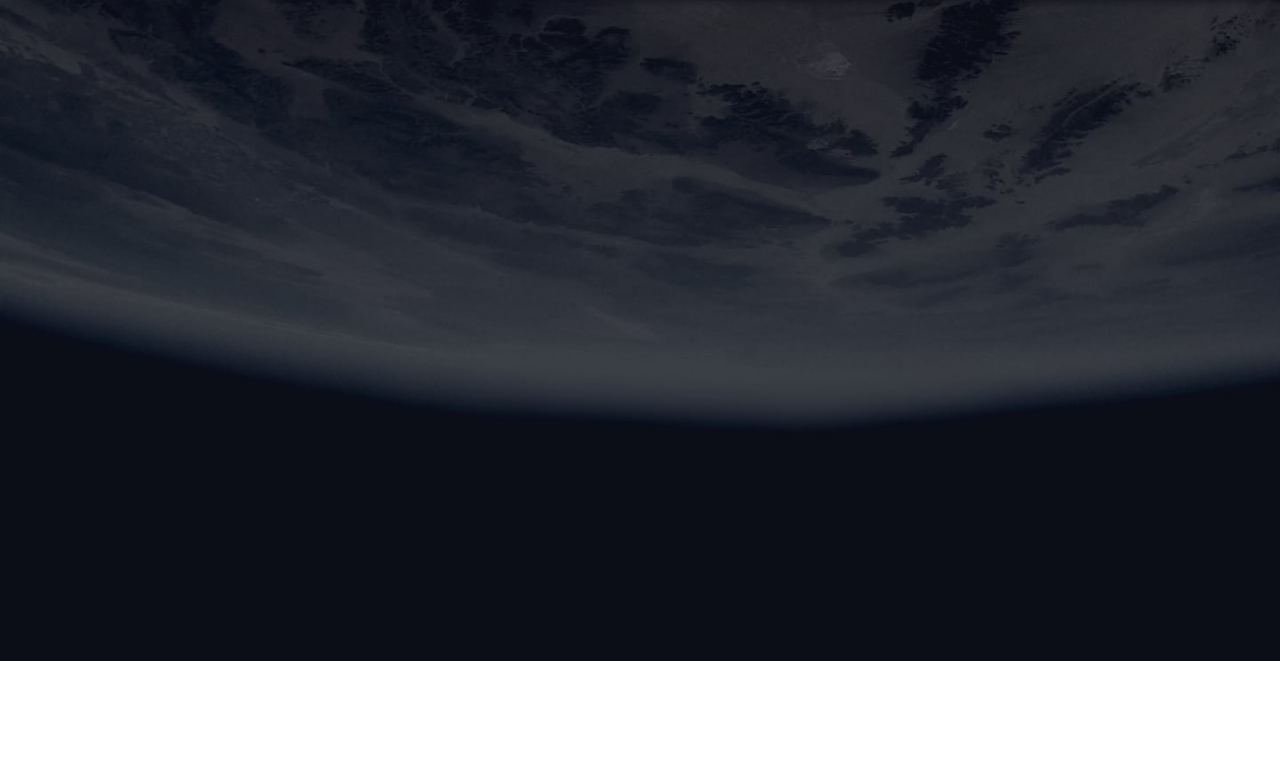
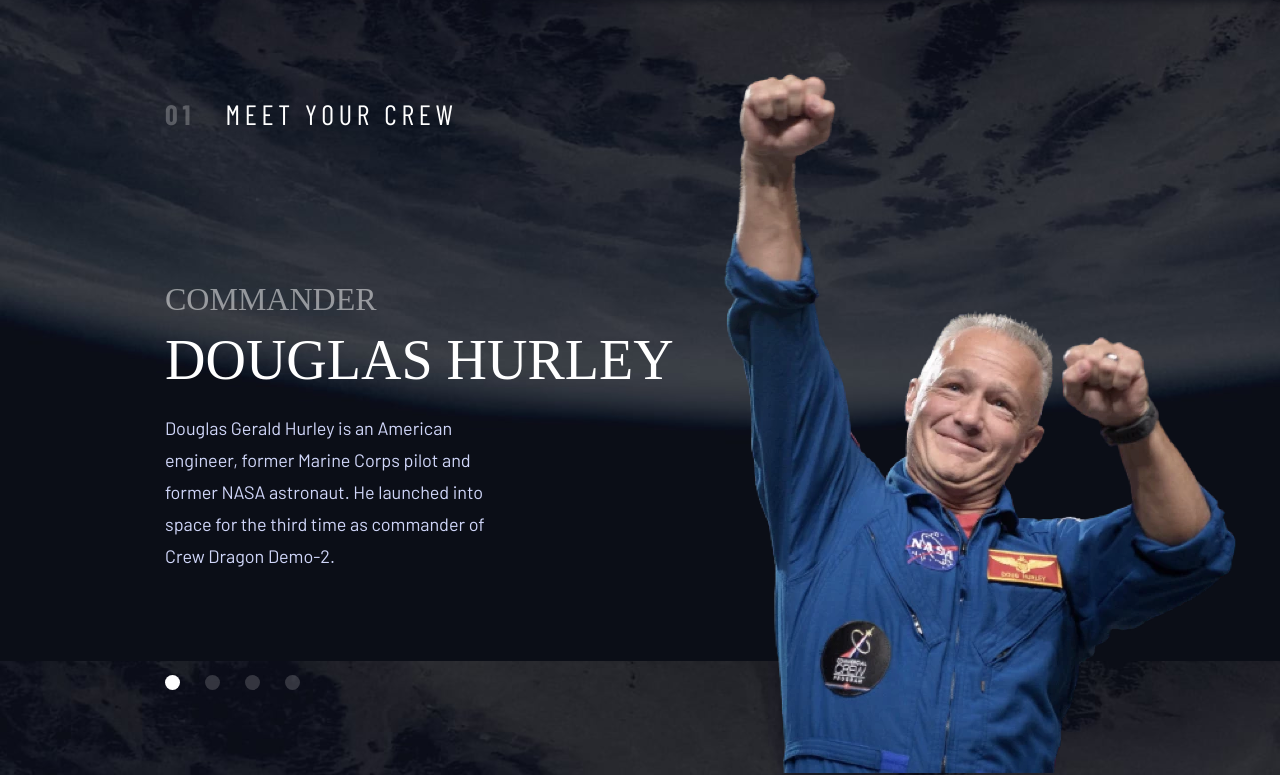
Before and after one commit to Cyfroni/Space-tourism-multi-page-website, a website built with Vite: page src/crew-commander.html in a window 1280 px wide. Shown: the part 139-914 px from the top of the page. Before the commit the page ends 800 px from the top, so only its background shows below. Built offline with nearby package versions, Linux system fonts and the light colour scheme; a web font is replaced by a local one.

Commit message:
crew-commander page

```diff
--- a/src/crew-commander.html
+++ b/src/crew-commander.html
@@ -41,13 +41,31 @@
       </ul>
     </header>
 
-    <!-- 02 Meet your crew
-
-    Commander
-    Douglas Hurley
-
-    Douglas Gerald Hurley is an
-    American engineer, former Marine Corps pilot and former NASA astronaut. He
-    launched into space for the third time as commander of Crew Dragon Demo-2. -->
+    <div class="heading-secondary">
+      <p><span>01</span> Meet your crew</p>
+    </div>
+    <main>
+      <article class="person">
+        <div class="person__details">
+          <p class="person__title">Commander</p>
+          <p class="person__name">Douglas Hurley</p>
+          <p class="person__description">
+            Douglas Gerald Hurley is an American engineer, former Marine Corps
+            pilot and former NASA astronaut. He launched into space for the
+            third time as commander of Crew Dragon Demo-2.
+          </p>
+        </div>
+        <div>
+          <img
+            src="assets/crew/image-douglas-hurley.webp"
+            alt="Douglas Hurley"
+          />
+        </div>
+      </article>
+      <nav>
+        <a class="active" href=""></a><a href=""></a><a href=""></a
+        ><a href=""></a>
+      </nav>
+    </main>
   </body>
 </html>
--- a/src/crew-commander.scss
+++ b/src/crew-commander.scss
@@ -2,3 +2,64 @@
   background-image: url("assets/crew/background-crew-desktop.jpg");
   background-size: cover;
 }
+
+.person {
+  display: flex;
+
+  &__details {
+    margin-left: 16.5rem;
+    margin-top: 15rem;
+  }
+
+  &__title {
+    text-transform: uppercase;
+    font-family: "Bellefair", serif;
+    opacity: 0.5;
+    font-size: 3.2rem;
+
+    margin-bottom: 1rem;
+  }
+
+  &__name {
+    text-transform: uppercase;
+    font-family: "Bellefair", serif;
+    font-size: 5.6rem;
+
+    margin-bottom: 2rem;
+  }
+  &__description {
+    font-size: 1.8rem;
+    line-height: 3.2rem;
+    font-family: "Barlow", sans-serif;
+    color: var(--color-grey);
+    margin-right: 20rem;
+  }
+
+  > * {
+    flex: 1;
+  }
+  img {
+    display: inline-block;
+    margin-top: -5.8rem;
+  }
+}
+
+nav {
+  display: flex;
+  gap: 2.5rem;
+
+  margin-top: -10rem;
+  margin-left: 16.5rem;
+
+  > * {
+    width: 1.5rem;
+    height: 1.5rem;
+    border-radius: 50%;
+    background-color: white;
+    opacity: 0.17;
+
+    &.active {
+      opacity: 1;
+    }
+  }
+}
--- a/src/global.scss
+++ b/src/global.scss
@@ -73,3 +73,17 @@
     }
   }
 }
+
+.heading-secondary {
+  margin-left: 16.5rem;
+  margin-top: 10rem;
+  text-transform: uppercase;
+  font-family: "Barlow Condensed", sans-serif;
+  letter-spacing: 4.72px;
+  font-size: 2.8rem;
+  span {
+    font-weight: bold;
+    margin-right: 2rem;
+    opacity: 0.25;
+  }
+}
```
Also changed, not shown: src/destination-moon.html (+1 -1 lines), src/destination-moon.scss (+0 -14 lines).
